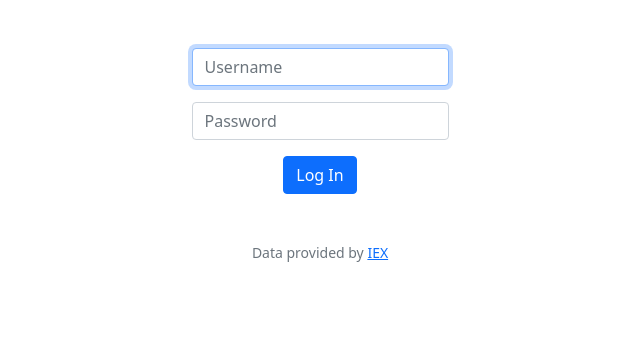
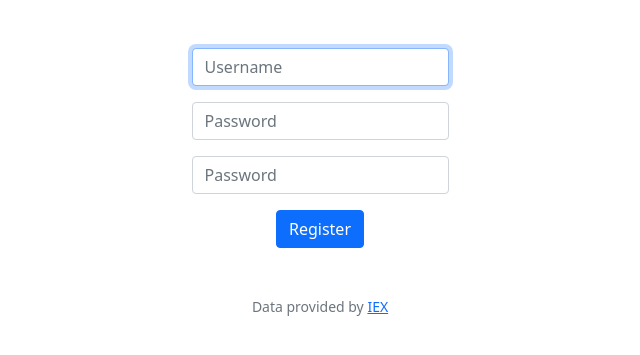
Before and after one commit to swaranrajlaxmi/init-code, a Flask app: template pset9/finance/templates/register.html in a window 1280 px wide. Shown: the part 76-431 px from the top of the page, without its empty margins (320-960 px from the left). Run offline with Flask 2, Linux system fonts and the light colour scheme; the template is opened without the code that fills it, so the values that code supplies are empty; some libraries are stand-ins or nearby versions.

Commit message:
Mon, Apr 11, 2022, 11:11 AM +00:00

```diff
--- a/pset9/finance/templates/register.html
+++ b/pset9/finance/templates/register.html
@@ -12,6 +12,9 @@
         <div class="mb-3">
             <input class="form-control mx-auto w-auto" id="password" name="password" placeholder="Password" type="password">
         </div>
-        <button class="btn btn-primary" type="submit">Log In</button>
+        <div class="mb-3">
+            <input class="form-control mx-auto w-auto" id="confirmatiom" name="Confirm Password" placeholder="Password" type="password">
+        </div>
+        <button class="btn btn-primary" type="submit">Register</button>
     </form>
 {% endblock %}
```
